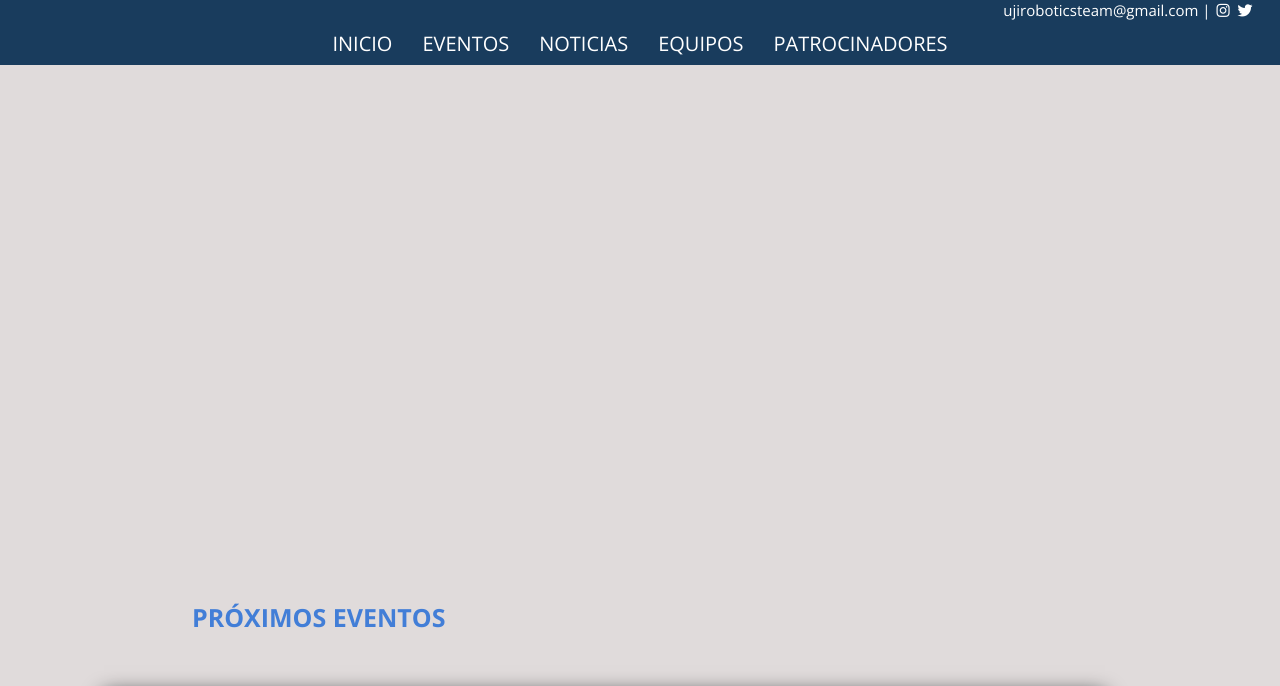
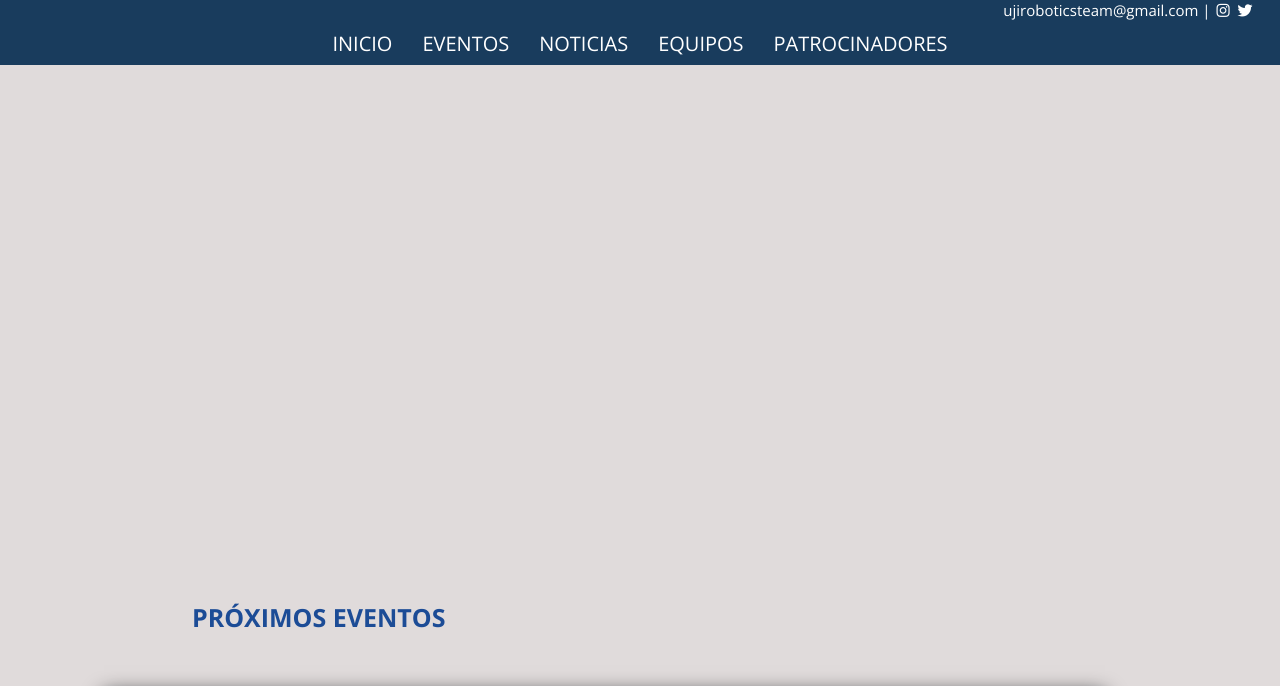
Before and after one commit to alv1503/UJIROBOTICS-WEB, a plain HTML site: page eventos.html in a window 1280 px wide. Shown: the top 686 px of the page. Drawn offline with nearby package versions, Linux system fonts and the light colour scheme; a web font is replaced by a local one.

Commit message:
Update estilos.css

```diff
--- a/css/estilos.css
+++ b/css/estilos.css
@@ -4,6 +4,7 @@ PALETA DE COLORES:
 
 rgb(25, 60, 93) - Fondos (color logo)
 #1C4C96 - Titulos
+
 #256EdC - Titulos2
 #427ed7 - Titulos3
 #5f95e7 - Titulos4
@@ -39,7 +40,7 @@ body{
 }
 
 .titulo2{
-    color: #427ed7;
+    color: #1C4C96;
     font-size: 25px;
     text-align: left;
     margin-left: 15%;
```
